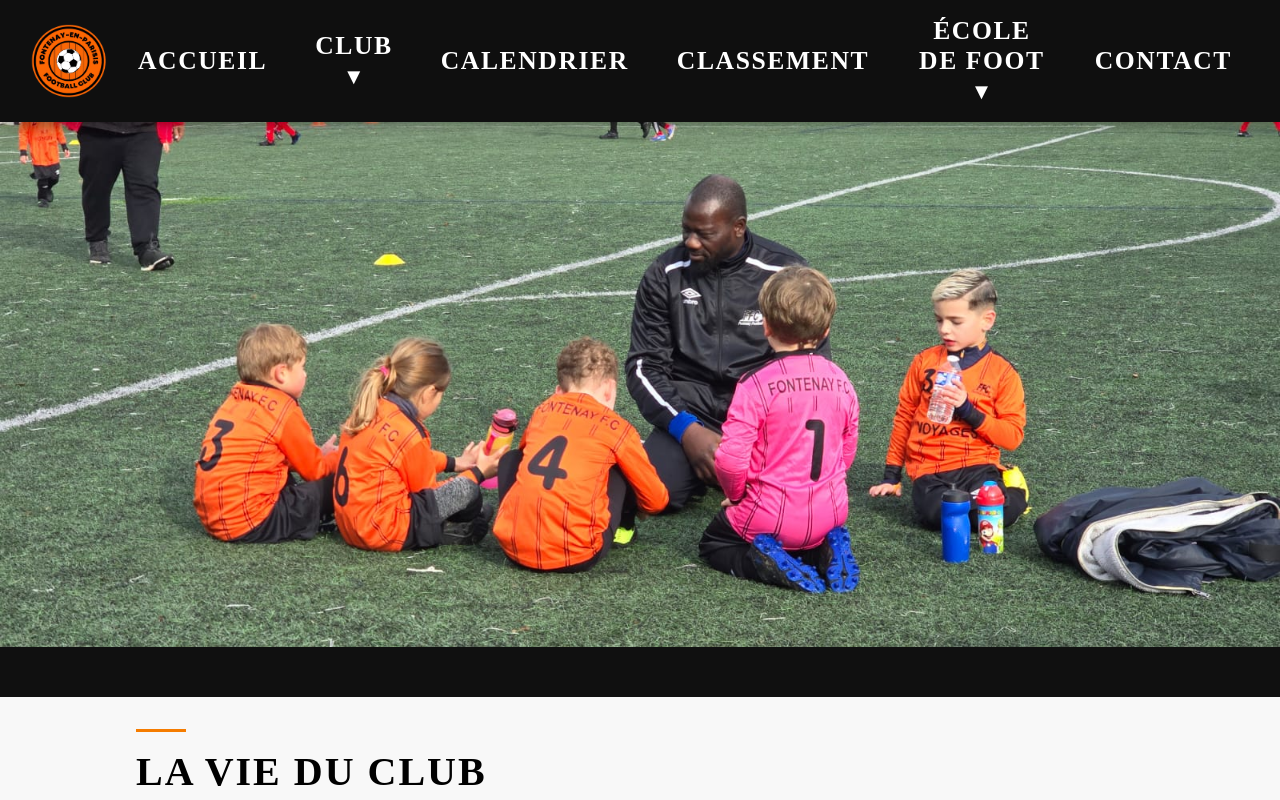
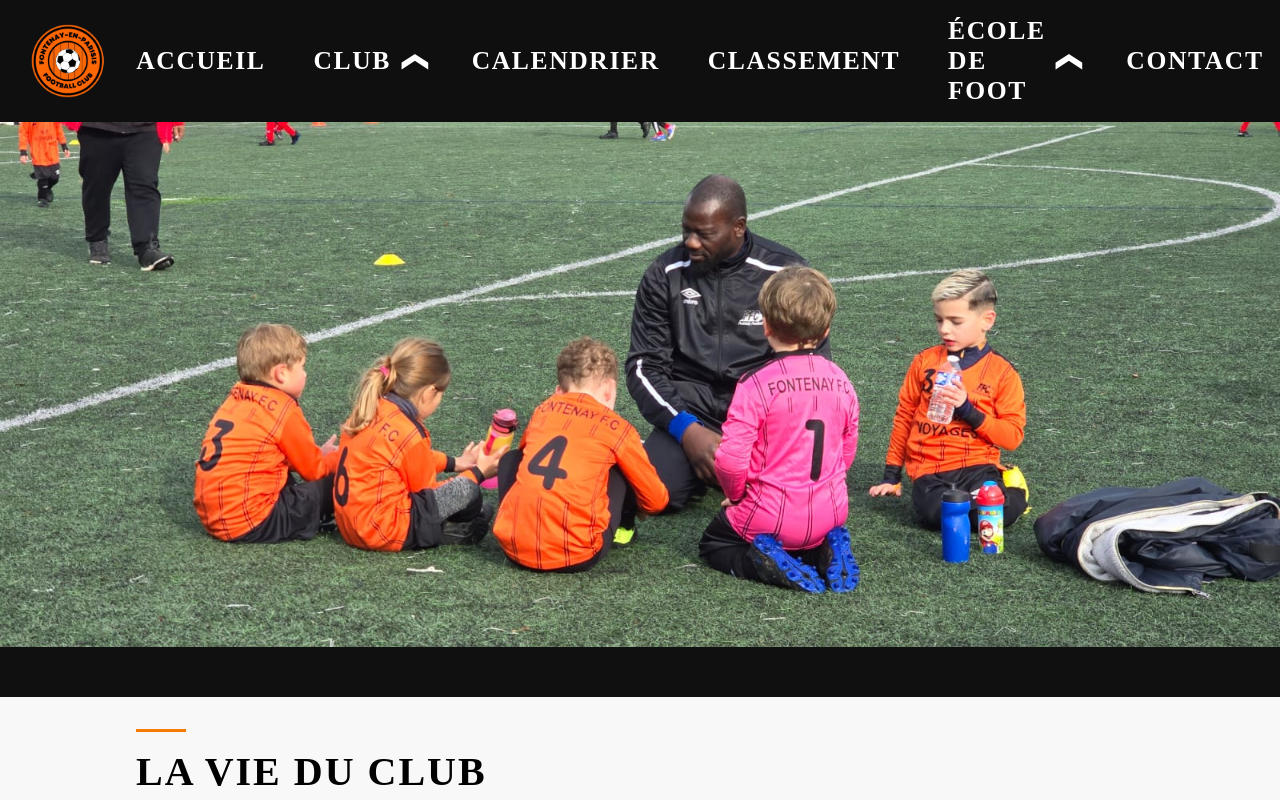
Before and after one commit to cedricauneau-ship-it/FFC-Frontend-V2, a Next.js app: page / in a window 1280 px wide. Shown: the top 800 px of the page. Built offline with nearby package versions, Linux system fonts and the light colour scheme.

Commit message:
navbar optimiser et terminée

```diff
--- a/app/globals.css
+++ b/app/globals.css
@@ -9,6 +9,7 @@
 
 html {
   scroll-behavior: smooth;
+  overflow-x: hidden;
 }
 
 :root {
@@ -18,6 +19,7 @@ html {
 body {
   display: flex;
   flex-direction: column;
+  overflow-x: hidden;
 }
 
 h1 {
--- a/components/Footer.module.css
+++ b/components/Footer.module.css
@@ -89,7 +89,6 @@
 /* Bas de footer */
 .footerEndText {
   font-size: 1rem;
-  opacity: 0.7;
 }
 
 .footerEndText a {
--- a/components/Navbar.module.css
+++ b/components/Navbar.module.css
@@ -3,13 +3,13 @@
   align-items: center;
   background-color: rgba(11, 11, 11, 0.98);
   padding: 1rem 1.5rem;
-    box-shadow: 0 4px 12px rgba(0, 0, 0, 0.4);
   position: sticky;
   top: 0;
   z-index: 1000;
 }
 
-/* Menu Desktop */
+/* ===== DESKTOP ===== */
+
 .linkSection {
   display: flex;
   flex: 1;
@@ -25,140 +25,113 @@
   text-transform: uppercase;
   text-decoration: none;
   color: white;
-    text-align: center;
+  cursor: pointer;
 }
 
 .navLink:hover {
   color: #FE6806;
 }
 
-.clubWrapper {
-    position: relative;
-}
-
-.clubButton {
-    appearance: none;
-    -webkit-appearance: none;
-    background: none;
-    border: none;
-    padding: 0;
-    margin: 0;
-
-    cursor: pointer;
-    color: white;
-    font-size: 1.6rem;
-    font-weight: bold;
-    letter-spacing: 0.1rem;
-    text-transform: uppercase;
-    font-family: inherit;
-    line-height: normal;
-}
-
-.clubButton::after {
-    content: " ▾";
-    font-size: 0.9em;
-}
-
+.clubWrapper,
 .ecoleWrapper {
   position: relative;
 }
 
-.clubMenu {
+/* zone tampon hover */
+@media (min-width: 1200px) {
+  .clubWrapper::after,
+  .ecoleWrapper::after {
+    content: "";
     position: absolute;
     top: 100%;
     left: 0;
     width: 100%;
-    background: #F57C00;
-    display: flex;
-    justify-content: space-evenly;
-    padding: 1.5rem 0;
-    z-index: 999;
-    box-shadow: 0 8px 20px rgba(0, 0, 0, 0.5);
+    height: 20px;
+  }
 }
 
-.lineBlack {
-    display: flex;
-    justify-content: space-evenly;
-    width: 100%;
-    background-color: rgba(11, 11, 11, 0.98);
+/* flèche */
+.hasSubmenu {
+  display: inline-flex;
+  align-items: center;
+  gap: 0.6rem;
 }
 
-.clubMenu a {
-    padding: 1rem 1.2rem;
-    text-decoration: none;
-    text-transform: uppercase;
-    color: white;
-    font-size: 1.5rem;
-    font-weight: bold;
-    letter-spacing: 0.1rem;
-    text-align: center;
-    transition: transform 0.5s ease;
+.hasSubmenu::after {
+  content: "❯";
+  transform: rotate(-90deg);
+  transition: transform 0.25s ease;
 }
 
-.clubMenu a:hover {
-    color: #F57C00;
+@media (min-width: 1200px) {
+  .clubWrapper:hover .hasSubmenu::after,
+  .ecoleWrapper:hover .hasSubmenu::after {
+    transform: rotate(90deg);
   }
 
-
-.ecoleButton {
-    appearance: none;
-    -webkit-appearance: none;
-    background: none;
-    border: none;
-    padding: 0;
-    margin: 0;
-
-    cursor: pointer;
-    color: white;
-    font-size: 1.6rem;
-    font-weight: bold;
-    letter-spacing: 0.1rem;
-    text-transform: uppercase;
-    font-family: inherit;
-    line-height: normal;
+  .dropdownMenu {
+    position: absolute;
+    top: 100%;
+    left: 50%;
+    transform: translateX(-50%) translateY(-10px);
+    min-width: 320px;
+    padding: 1.2rem 1.5rem;
+    background: #101010;
+    border-radius: 15px;
+    box-shadow: 0 8px 20px rgba(0, 0, 0, 0.5);
+    opacity: 0;
+    visibility: hidden;
+    transition: opacity 0.25s ease, transform 0.25s ease;
+    z-index: 1000;
   }
 
-.ecoleButton::after {
-    content: " ▾";
-    font-size: 0.9em;
+  .clubWrapper:hover .dropdownMenu,
+  .ecoleWrapper:hover .dropdownMenu {
+    opacity: 1;
+    visibility: visible;
+    transform: translateX(-50%) translateY(0);
   }
 
-.ecoleMenu {
-    position: absolute;
-    top: 100%;
-    left: 0;
-    width: 100%;
-    background: #F57C00;
-    display: flex;
-    justify-content: space-evenly;
-    padding: 1.5rem 0;
-    z-index: 999;
-    box-shadow: 0 8px 20px rgba(0, 0, 0, 0.5);
+  .dropdownMenu a {
+    display: block;
+    padding: 1.2rem;
+    white-space: nowrap;
+    text-align: center;
+    color: white;
+    text-transform: uppercase;
+    text-decoration: none;
+    font-size: 1.4rem;
+    font-weight: 600;
   }
 
-.ecoleMenu a {
-    padding: 0.6rem 1.2rem;
-    text-decoration: none;
-    text-transform: uppercase;
-    color: white;
-    background-color: rgba(11, 11, 11, 0.98);
-    font-size: 1.6rem;
-    font-weight: bold;
-    letter-spacing: 0.1rem;
-    text-align: center;
-    transition: transform 0.5s ease;
+  .dropdownMenu a:hover {
+    background-color: #FE6806;
+    color: black;
+  }
 }
 
-.ecoleMenu a:hover {
-    color: #F57C00;
-}
-
-/* Menu Mobile / Tablette */
+/* ===== MOBILE ===== */
 
 .mobileActions {
   display: none;
-    align-items: center;
   margin-left: auto;
+}
+
+.clubNameFull,
+.clubNameShort {
+  color: white;
+  font-weight: 600;
+  letter-spacing: 0.08rem;
+  text-transform: uppercase;
+  display: none;
+}
+
+.burger {
+  display: none;
+  font-size: 2.8rem;
+  background: none;
+  border: none;
+  color: #FE6806;
 }
 
 .overlay {
@@ -171,121 +144,85 @@
   z-index: 998;
 }
 
-.clubNameFull,
-.clubNameShort {
+.mobileMenu {
   position: absolute;
-    left: 50%;
-    transform: translateX(-50%);
-    color: white;
-    font-weight: 600;
-    letter-spacing: 0.08rem;
-    text-transform: uppercase;
-    white-space: nowrap;
-    display: none;
-    pointer-events: none;
+  top: 100%;
+  left: 0;
+  width: 100%;
+  background: black;
+  z-index: 999;
+  display: flex;
+  flex-direction: column;
+  text-align: center;
 }
 
-.iconsContainer {
-    display: flex;
-    align-items: center;
-    gap: 1.5rem;
+.mobileMenu a,
+.mobileLink {
+  padding: 1.5rem;
+  font-size: 1.8rem;
+  color: white;
+  text-transform: uppercase;
+  text-decoration: none;
+  cursor: pointer;
 }
 
-.homeIcon {
+/* FULLSCREEN SUBMENU */
+.mobileSubMenuFull {
+  position: fixed;
+  top: 100px;
+  left: 0;
+  right: 0;
+  bottom: 0;
+  background: black;
+  z-index: 1001;
   display: flex;
+  flex-direction: column;
+  justify-content: center;
   align-items: center;
 }
 
-.homeMask {
-    width: 41px;
-    height: 41px;
-    background-color: #FE6806;
-    mask-image: url("/icons/home.svg");
-    -webkit-mask-image: url("/icons/home.svg");
-    mask-repeat: no-repeat;
-    -webkit-mask-repeat: no-repeat;
-    mask-size: contain;
-    -webkit-mask-size: contain;
-    mask-position: center;
-    -webkit-mask-position: center;
+.mobileSubMenuFull a {
+  min-width: 450px;
+  text-decoration: none;
+  text-transform: uppercase;
+  color: white;
+  padding: 1.8rem;
+  margin: 1rem;
+  font-size: 1.8rem;
+  border: 1.5px solid #FE6806;
+  border-radius: 7.5px;
+  text-align: center;
 }
 
-.burger {
-    display: none;
-    font-size: 2.5rem;
-    background: none;
-    border: none;
-    color: #FE6806;
+.mobileBack {
+  position: absolute;
+  top: 1.5rem;
+  left: 1.5rem;
+  font-size: 1.6rem;
+  color: white;
   cursor: pointer;
 }
 
-/* Menu Responsive */
-
-.mobileMenu {
-    background: black;
-    display: flex;
-    flex-direction: column;
-    text-align: center;
-    z-index: 999;
+/* GRID MOBILE */
+@media (max-width: 1200px) {
+  .container {
+    display: grid;
+    grid-template-columns: auto 1fr auto;
+    align-items: center;
   }
 
-.mobileMenu a {
-    padding: 1.5rem;
-    font-size: 1.6rem;
-    text-transform: uppercase;
-    text-decoration: none;
-    color: white;
-}
-
-.mobileItem {
-  width: 100%;
-}
-
-.mobileLink {
-  padding: 1.5rem;
-  font-size: 1.9rem;
-  text-transform: uppercase;
-  color: white;
-  text-align: center;
-  cursor: pointer;
-}
-
-.mobileLink:hover {
-  color: #FE6806;
-}
-
-
-
-.mobileSubMenu {
-    display: flex;
-    flex-direction: column;
-    background: rgb(45, 45, 45);
-}
-
-.mobileMenu .mobileSubMenu a {
-  padding: 1.2rem;
-  font-size: 1.5rem;
-  letter-spacing: 0.1rem;
-  text-transform: uppercase;
-  text-decoration: none;
-  color: white;
-  text-align: center;
-}
-
-
-/* Laptop / Tablette */
-
-@media (max-width: 1200px) {
   .linkSection {
     display: none;
   }
 
   .mobileActions {
     display: flex;
+    justify-self: end;
   }
 
   .clubNameFull {
     display: inline;
+    justify-self: center;
     font-size: 2rem;
   }
 
@@ -293,42 +230,16 @@
     display: block;
   }
 
-    .mobileMenu {
-        position: absolute;
-        top: 100%;
-        left: 0;
-        width: 100%;
-        background: black;
-        z-index: 999;
+  .dropdownMenu {
+    display: none;
   }
 }
-
-/* Tablette Verticale */
 
 @media (max-width: 768px) {
   .clubNameFull {
     font-size: 1.5rem;
   }
-
-    .mobileMenu {
-        position: fixed;
-        top: 100px;
-        left: 0;
-        right: 0;
-        bottom: 0;
-        background: black;
-        z-index: 999;
-        display: flex;
-        flex-direction: column;
-        justify-content: center;
 }
-
-    .mobileMenu a {
-        font-size: 2rem;
-    }
-}
-
-/* Mobile */
 
 @media (max-width: 480px) {
   .clubNameFull {
@@ -337,6 +248,24 @@
 
   .clubNameShort {
     display: inline;
-        font-size: 2rem;
+    font-size: 1.4rem;
+    justify-self: center;
+  }
+
+  .mobileSubMenuFull a {
+    min-width: 300px;
+    text-decoration: none;
+    text-transform: uppercase;
+    color: white;
+    padding: 1.8rem;
+    margin: 1rem;
+    font-size: 1.3rem;
+    border: 1.5px solid #FE6806;
+    border-radius: 7.5px;
+    text-align: center;
+  }
+
+  .mobileBack {
+    font-size: 1.2rem;
   }
 }
--- a/components/Navbar.tsx
+++ b/components/Navbar.tsx
@@ -1,121 +1,70 @@
-"use client"
+"use client";
 
 import Style from "./Navbar.module.css";
 import Image from "next/image";
 import Link from "next/link";
-
 import { usePathname } from "next/navigation";
-import { useState, useRef, useEffect } from "react";
+import { useState } from "react";
 
 export default function Navbar() {
-    {/* Etat du menu Burger */}
+  const pathname = usePathname();
+
   const [open, setOpen] = useState(false);
   const [burgerClubOpen, setBurgerClubOpen] = useState(false);
   const [burgerEcoleOpen, setBurgerEcoleOpen] = useState(false);
 
-
-    {/* Etat des Modals */}
-    const [clubOpen, setClubOpen] = useState(false);
-    const clubRef = useRef<HTMLDivElement>(null);
-
-    const [ecoleOpen, setEcoleOpen] = useState(false);
-    const ecoleRef = useRef<HTMLDivElement>(null);
-
-    useEffect(() => {
-        const handleClickOutside = (e: MouseEvent) => {
-            if (clubRef.current && !clubRef.current.contains(e.target as Node)) {
-            setClubOpen(false);
-            }
-
-            if (ecoleRef.current && !ecoleRef.current.contains(e.target as Node)) {
-            setEcoleOpen(false);
-            }
-        };
-
-        document.addEventListener("click", handleClickOutside);
-        return () =>
-        document.removeEventListener("click", handleClickOutside);
-    }, []);
-
-    const pathname = usePathname();
-
-    {/* Navigue ou remets au début si déja sur la page */}
   const handleNavClick = (href: string) => (e: React.MouseEvent) => {
     if (pathname === href) {
       e.preventDefault();
       window.scrollTo({ top: 0, behavior: "smooth" });
     }
-        setClubOpen(false);
+    setOpen(false);
+    setBurgerClubOpen(false);
+    setBurgerEcoleOpen(false);
   };
 
   return (
     <nav className={Style.container}>
-            <Image
-             src="/icons/LogoFFC.png"
-             alt="Logo FFC"
-             width={90}
-             height={74}
-            />
+      <Image src="/icons/LogoFFC.png" alt="Logo FFC" width={90} height={74} />
 
+      <span className={Style.clubNameFull}>Fontenay Football Club</span>
+      <span className={Style.clubNameShort}>Fontenay FC</span>
+
+      {/* ===== DESKTOP ===== */}
       <div className={Style.linkSection}>
-                <Link
-                    href="/"
-                    onClick={ handleNavClick("/") }
-                    className={Style.navLink}
-                >
-                    accueil
-                </Link>
-                <div className={Style.clubWrapper} ref={clubRef}>
-                    <button
-                        className={`${Style.navLink} ${Style.clubButton}`}
-                        onClick={() => setClubOpen(!clubOpen)}
-                        aria-expanded={clubOpen}
-                    >
-                        club
-                    </button>
+        <Link href="/" className={Style.navLink}>accueil</Link>
+
+        <div className={Style.clubWrapper}>
+          <span className={`${Style.navLink} ${Style.hasSubmenu}`}>club</span>
+          <div className={Style.dropdownMenu}>
+            <Link href="/club/benevoles">les bénévoles</Link>
+            <Link href="/club/entrainements">entraînements</Link>
+            <Link href="/club/terrains">les terrains</Link>
           </div>
-                <Link
-                    href="/calendrier"
-                    onClick={ handleNavClick("/calendrier") }
-                    className={Style.navLink}
-                >
-                    calendrier
-                </Link>
-                <Link
-                    href="/classement"
-                    onClick={ handleNavClick("/classement") }
-                    className={Style.navLink}
-                >
-                    classement
-                </Link>
-                <div className={Style.ecoleWrapper} ref={ecoleRef}>
-                    <button
-                        className={`${Style.navLink} ${Style.ecoleButton}`}
-                        onClick={() => setEcoleOpen(prev => !prev)}
-                        aria-expanded={ecoleOpen}
-                    >
-                        école de foot
-                    </button>
-                </div>
-                <Link
-                    href="/contact"
-                    onClick={ handleNavClick("/contact") }
-                    className={Style.navLink}
-                >
-                    contact
-                </Link>
         </div>
 
+        <Link href="/calendrier" className={Style.navLink}>calendrier</Link>
+        <Link href="/classement" className={Style.navLink}>classement</Link>
+
+        <div className={Style.ecoleWrapper}>
+          <span className={`${Style.navLink} ${Style.hasSubmenu}`}>école de foot</span>
+          <div className={Style.dropdownMenu}>
+            <Link href="/ecole_de_foot/valeurs">les valeurs du club</Link>
+            <Link href="/ecole_de_foot/sac">le sac de football</Link>
+            <Link href="/ecole_de_foot/lettre">lettre d’un enfant</Link>
+          </div>
+        </div>
+
+        <Link href="/contact" className={Style.navLink}>contact</Link>
+      </div>
+
+      {/* ===== MOBILE HEADER ===== */}
       <div className={Style.mobileActions}>
-                <span className={Style.clubNameFull}>Fontenay Football Club</span>
-                <span className={Style.clubNameShort}>FFC</span>
-
         <div className={Style.iconsContainer}>
           <Link href="/" className={Style.homeIcon}>
             <span className={Style.homeMask}></span>
           </Link>
 
-                    {/* Menu Burger */}
           <button
             className={Style.burger}
             onClick={() => setOpen(!open)}
@@ -123,123 +72,72 @@ export default function Navbar() {
           >
             {open ? "✕" : "☰"}
           </button>
-
         </div>
       </div>
 
-            {/* Menu responsive */}
+      {/* ===== MOBILE MENU ===== */}
       {open && (
         <>
-                    <div
-                        className={Style.overlay}
-                        onClick={() => {
-                            setOpen(false);
-                            setBurgerClubOpen(false);
-                            setBurgerEcoleOpen(false);
-                        }}
-                    />
+          <div className={Style.overlay} onClick={() => setOpen(false)} />
 
           <div className={Style.mobileMenu}>
-                        <Link href="/" onClick={() => setOpen(false)}>accueil</Link>
+            <Link href="/" onClick={handleNavClick("/")}>accueil</Link>
 
             <div className={Style.mobileItem}>
               <div
                 className={Style.mobileLink}
                 onClick={() => {
-                                setBurgerClubOpen(prev => !prev);
+                  setBurgerClubOpen(true);
                   setBurgerEcoleOpen(false);
                 }}
               >
                 club ▾
               </div>
-
-                            {burgerClubOpen && (
-                                <div className={Style.mobileSubMenu}>
-                                    <Link href="/club/benevoles" onClick={() => setOpen(false)}>les bénévoles</Link>
-                                    <Link href="/club/entrainements" onClick={() => setOpen(false)}>entraînements</Link>
-                                    <Link href="/club/terrains" onClick={() => setOpen(false)}>les terrains</Link>
-                                </div>
-                            )}
             </div>
 
-                        <Link href="/calendrier" onClick={() => setOpen(false)}>calendrier</Link>
-                        <Link href="/classement" onClick={() => setOpen(false)}>classement</Link>
+            <Link href="/calendrier" onClick={handleNavClick("/calendrier")}>calendrier</Link>
+            <Link href="/classement" onClick={handleNavClick("/classement")}>classement</Link>
 
             <div className={Style.mobileItem}>
               <div
                 className={Style.mobileLink}
                 onClick={() => {
-                                setBurgerEcoleOpen(prev => !prev);
+                  setBurgerEcoleOpen(true);
                   setBurgerClubOpen(false);
                 }}
               >
                 école de foot ▾
               </div>
-
-                            {burgerEcoleOpen && (
-                                <div className={Style.mobileSubMenu}>
-                                    <Link href="/ecole_de_foot/valeurs" onClick={() => setOpen(false)}>Les valeurs du club</Link>
-                                    <Link href="/ecole_de_foot/sac" onClick={() => setOpen(false)}>Le sac de football</Link>
-                                    <Link href="/ecole_de_foot/lettre" onClick={() => setOpen(false)}>Lettre d'un enfant à un adulte</Link>
-                                </div>
-                            )}
             </div>
 
-                        <Link href="/contact" onClick={() => setOpen(false)}>contact</Link>
+            <Link href="/contact" onClick={handleNavClick("/contact")}>contact</Link>
           </div>
-                </>
-            )}
 
-            {clubOpen && (
-                <div className={Style.clubMenu}>
-                    <div className={Style.lineBlack}>
-                        <Link
-                            href="/club/benevoles"
-                            onClick={ handleNavClick("/club/benevoles") }
-                        >
-                            les bénévoles
-                        </Link>
-                        <Link
-                            href="/club/entrainements"
-                            onClick={ handleNavClick("/club/entrainements") }
-                        >
-                            entraînements
-                        </Link>
-                        <Link
-                            href="/club/terrains"
-                            onClick={ handleNavClick("/club/terrains") }
-                        >
-                            les terrains
-                        </Link>
+          {/* ===== SOUS-MENU CLUB FULLSCREEN ===== */}
+          {burgerClubOpen && (
+            <div className={Style.mobileSubMenuFull}>
+              <div className={Style.mobileBack} onClick={() => setBurgerClubOpen(false)}>
+                ← retour
               </div>
+              <Link href="/club/benevoles" onClick={handleNavClick("/club/benevoles")}>les bénévoles</Link>
+              <Link href="/club/entrainements" onClick={handleNavClick("/club/entrainements")}>entraînements</Link>
+              <Link href="/club/terrains" onClick={handleNavClick("/club/terrains")}>les terrains</Link>
             </div>
           )}
 
-            {ecoleOpen && (
-                <div className={Style.ecoleMenu}>
-                    <div className={Style.lineBlack}>
-                        <Link
-                            href="/ecole_de_foot/valeurs"
-                            onClick={ handleNavClick("/ecole_de_foot/valeurs") }
-                        >
-                            Les valeurs du club
-                        </Link>
-                        <Link
-                            href="/ecole_de_foot/sac"
-                            onClick={ handleNavClick("/ecole_de_foot/sac") }
-                        >
-                            le sac de football
-                        </Link>
-                        <Link
-                            href="/ecole_de_foot/lettre"
-                            onClick={ handleNavClick("/ecole_de_foot/lettre") }
-                        >
-                            lettre d'un enfant à un adulte
-                        </Link>
+          {/* ===== SOUS-MENU ECOLE FULLSCREEN ===== */}
+          {burgerEcoleOpen && (
+            <div className={Style.mobileSubMenuFull}>
+              <div className={Style.mobileBack} onClick={() => setBurgerEcoleOpen(false)}>
+                ← retour
               </div>
+              <Link href="/ecole_de_foot/valeurs" onClick={handleNavClick("/ecole_de_foot/valeurs")}>les valeurs du club</Link>
+              <Link href="/ecole_de_foot/sac" onClick={handleNavClick("/ecole_de_foot/sac")}>le sac de football</Link>
+              <Link href="/ecole_de_foot/lettre" onClick={handleNavClick("/ecole_de_foot/lettre")}>lettre d’un enfant</Link>
             </div>
           )}
-
+        </>
+      )}
     </nav>
   );
 }
```
Lines whose indentation alone changed are shown as unchanged.
